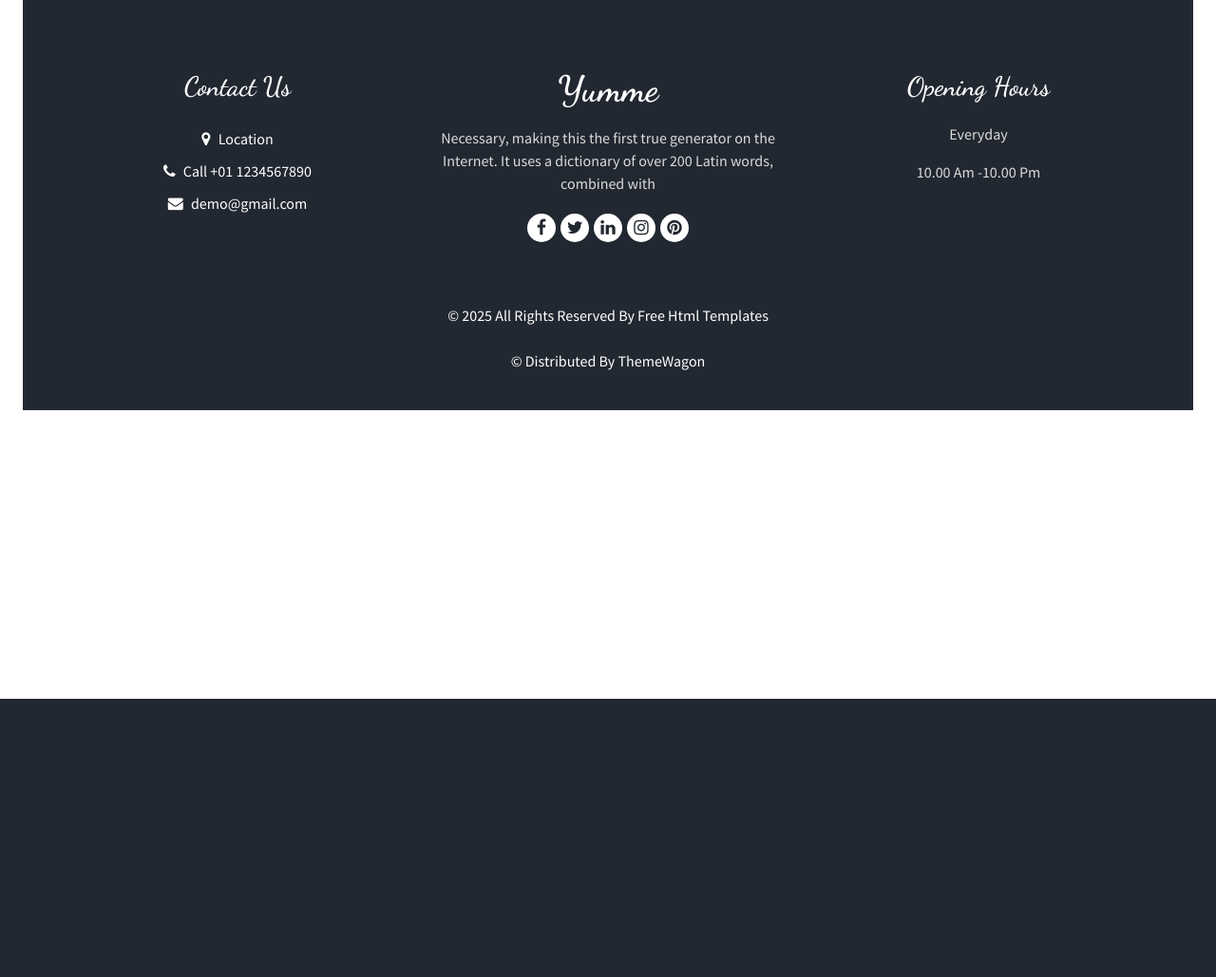
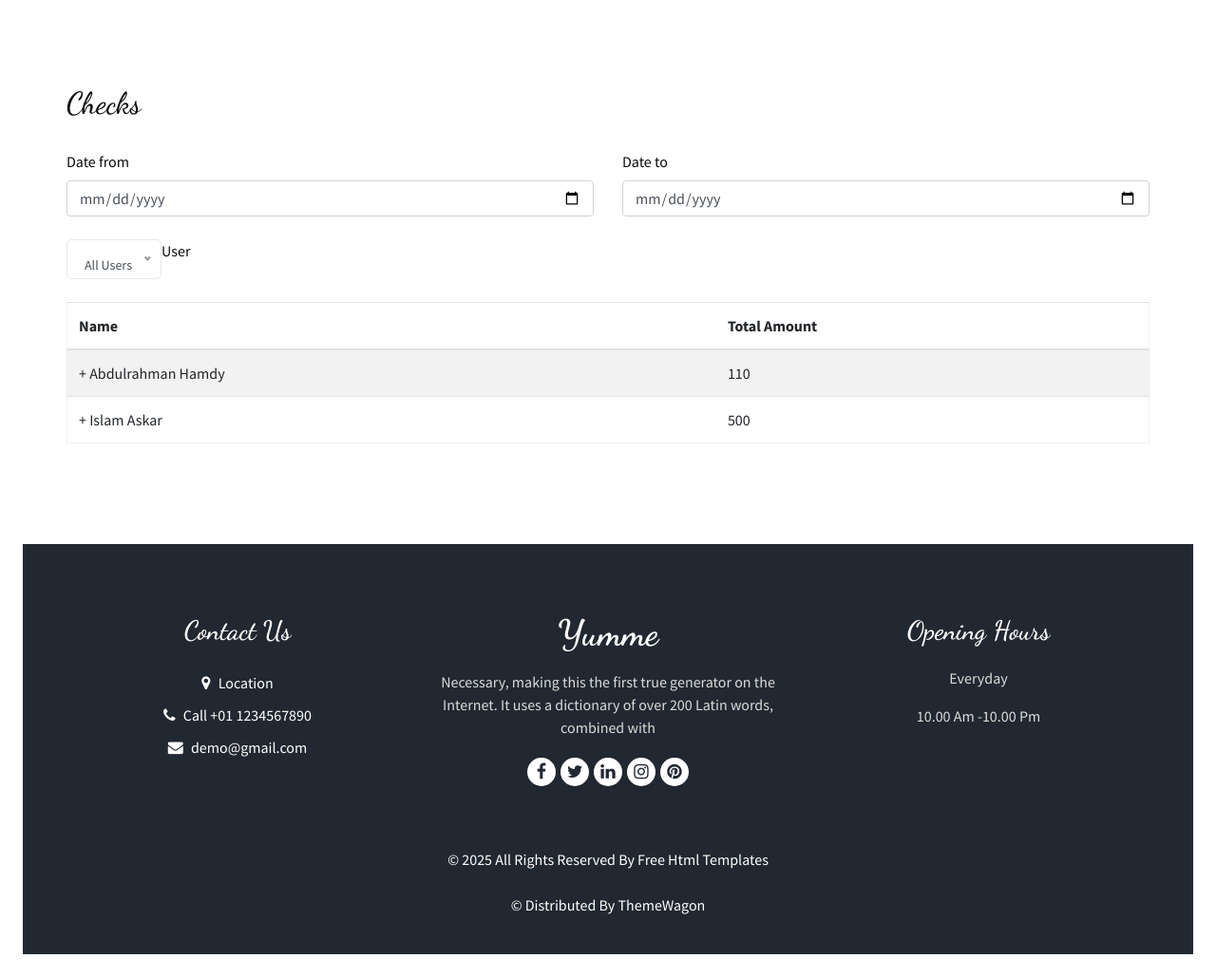
Before and after one commit to arwasayed/cafeteria_project, a PHP site: page /Checks.php in a window 1280 px wide. Shown: the part 112-1141 px from the top of the page at 95% size. Before the commit the page ends 848 px from the top, so only its background shows below. Run offline with PHP 8.4, Linux system fonts and the light colour scheme; some libraries are stand-ins or nearby versions.

Commit message:
Update Checks.php

```diff
--- a/templat/Checks.php
+++ b/templat/Checks.php
@@ -1,6 +1,158 @@
 <?php include_once 'header2.php';?>
 
+<!-- Checks Section -->
+<section class="checks_section layout_padding">
+  <div class="container">
+    <h2 class="section_heading">Checks</h2>
 
+    <!-- Filters -->
+    <form id="filterForm">
+      <div class="row mb-4">
+        <div class="col-md-6">
+          <label for="dateFrom">Date from</label>
+          <input type="date" class="form-control" id="dateFrom" name="dateFrom">
+        </div>
+        <div class="col-md-6">
+          <label for="dateTo">Date to</label>
+          <input type="date" class="form-control" id="dateTo" name="dateTo">
+        </div>
+      </div>
+      <div class="row mb-4">
+        <div class="col-md-6">
+          <label for="userSelect">User</label>
+          <select class="form-control" id="userSelect" name="userSelect">
+            <option value="">All Users</option>
+            <option value="user1">User 1</option>
+            <option value="user2">User 2</option>
+            <!-- Add more users as needed -->
+          </select>
+        </div>
+      </div>
+    </form>
 
+    <!-- Checks Table -->
+    <div class="table-responsive">
+      <table class="table table-striped">
+        <thead>
+          <tr>
+            <th>Name</th>
+            <th>Total Amount</th>
+          </tr>
+        </thead>
+        <tbody id="checksTableBody">
+          <tr>
+            <td>
+              <span class="toggle-details" data-toggle="+">+</span> Abdulrahman Hamdy
+              <div class="orders" style="display:none;">
+                <table class="table table-striped">
+                  <thead>
+                    <tr>
+                      <th>Order Date</th>
+                      <th>Amount</th>
+                    </tr>
+                  </thead>
+                  <tbody>
+                    <tr>
+                      <td>
+                        <span class="toggle-order-details" data-toggle="+">+</span> 2015/02/02 10:30 AM
+                        <div class="order-details" style="display:none;">
+                          <p>Item 1: 5 EGP</p>
+                          <p>Item 2: 10 EGP</p>
+                          <!-- Add more items as needed -->
+                        </div>
+                      </td>
+                      <td>55 EGP</td>
+                    </tr>
+                    <tr>
+                      <td>
+                        <span class="toggle-order-details" data-toggle="+">+</span> 2015/02/01 11:30 AM
+                        <div class="order-details" style="display:none;">
+                          <p>Item 1: 10 EGP</p>
+                          <p>Item 2: 10 EGP</p>
+                          <!-- Add more items as needed -->
+                        </div>
+                      </td>
+                      <td>20 EGP</td>
+                    </tr>
+                    <!-- Add more orders as needed -->
+                  </tbody>
+                </table>
+              </div>
+            </td>
+            <td>110</td>
+          </tr>
+          <tr>
+            <td>
+              <span class="toggle-details" data-toggle="+">+</span> Islam Askar
+              <div class="orders" style="display:none;">
+                <table class="table table-striped">
+                  <thead>
+                    <tr>
+                      <th>Order Date</th>
+                      <th>Amount</th>
+                    </tr>
+                  </thead>
+                  <tbody>
+                    <tr>
+                      <td>
+                        <span class="toggle-order-details" data-toggle="+">+</span> 2015/02/02 10:30 AM
+                        <div class="order-details" style="display:none;">
+                          <p>Item 1: 5 EGP</p>
+                          <p>Item 2: 10 EGP</p>
+                          <!-- Add more items as needed -->
+                        </div>
+                      </td>
+                      <td>55 EGP</td>
+                    </tr>
+                    <!-- Add more orders as needed -->
+                  </tbody>
+                </table>
+              </div>
+            </td>
+            <td>500</td>
+          </tr>
+          <!-- Add more users as needed -->
+        </tbody>
+      </table>
+    </div>
+  </div>
+</section>
+<script>
+document.addEventListener('DOMContentLoaded', function() {
+  const toggleDetails = document.querySelectorAll('.toggle-details');
+  const toggleOrderDetails = document.querySelectorAll('.toggle-order-details');
 
+  toggleDetails.forEach(function(toggle) {
+    toggle.addEventListener('click', function() {
+      const row = this.closest('tr');
+      const isExpanded = this.getAttribute('data-toggle') === '+';
+      this.setAttribute('data-toggle', isExpanded ? '-' : '+');
+      this.textContent = isExpanded ? '-' : '+';
+
+      const orders = row.querySelector('.orders');
+      if (isExpanded) {
+        orders.style.display = 'block';
+      } else {
+        orders.style.display = 'none';
+      }
+    });
+  });
+
+  toggleOrderDetails.forEach(function(toggle) {
+    toggle.addEventListener('click', function() {
+      const row = this.closest('tr');
+      const isExpanded = this.getAttribute('data-toggle') === '+';
+      this.setAttribute('data-toggle', isExpanded ? '-' : '+');
+      this.textContent = isExpanded ? '-' : '+';
+
+      const orderDetails = row.querySelector('.order-details');
+      if (isExpanded) {
+        orderDetails.style.display = 'block';
+      } else {
+        orderDetails.style.display = 'none';
+      }
+    });
+  });
+});
+</script>
 <?php include_once 'footer.php';?>
```
